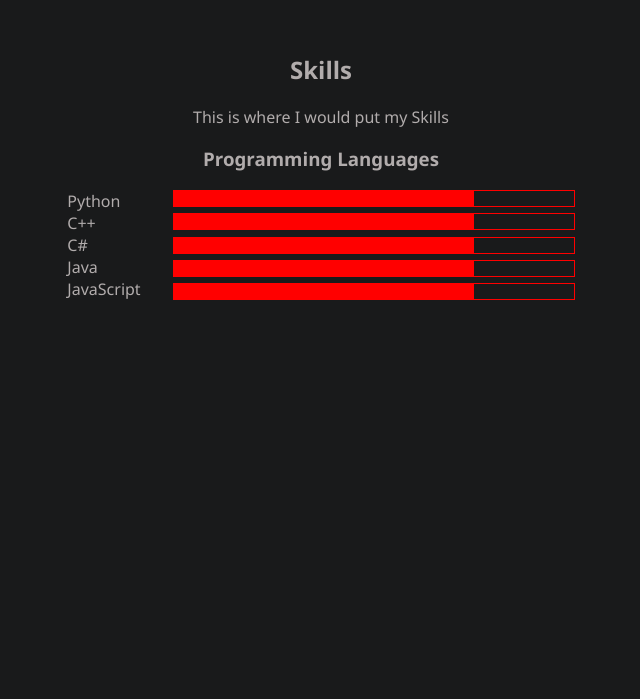
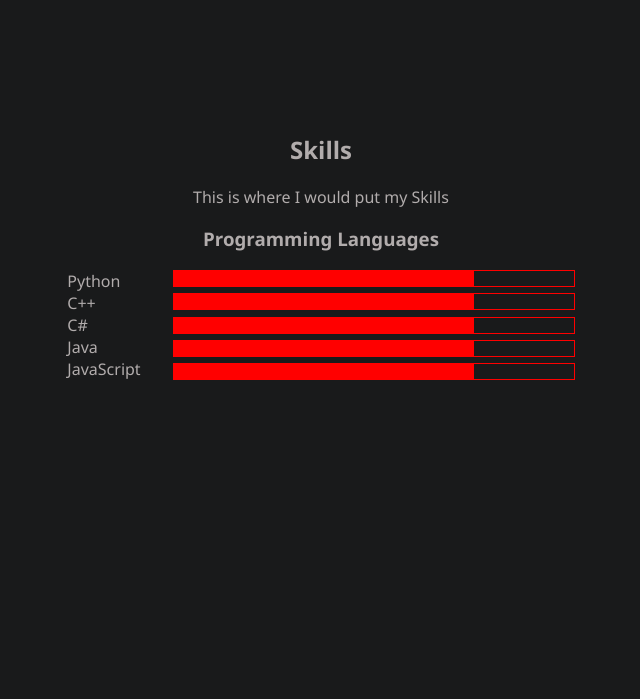
Before and after one commit to HenrygShen/Portfolio, a React (Create React App) app: page / in a window 1280 px wide. Shown: the part 801-1500 px from the top of the page, without its empty margins (319-959 px from the left). Built offline with nearby package versions, Linux system fonts and the light colour scheme.

Commit message:
Added scroll transition with fade in effect

```diff
--- a/src/App.tsx
+++ b/src/App.tsx
@@ -1,14 +1,14 @@
-import React, { useRef } from 'react';
+import React from 'react';
 import Header from './components/Header';
 import AboutSection from './containers/AboutSection/AboutSection';
 import SkillsSection from './containers/SkillsSection/SkillsSection';
 import './styles/App.scss';
 
 class App extends React.Component<any, any> {
-  private myRef: any;
+  private myRef: any
 
   constructor(props: any) {
-    super(props);
+    super(props)
     this.myRef = React.createRef()
   }
 
@@ -16,13 +16,49 @@ class App extends React.Component<any, any> {
     this.myRef.current.scrollIntoView();
   }
 
+  animateHTML() {
+    var elements: any
+    var windowHeight: number
+
+    function init() {
+      elements = document.querySelectorAll('.hidden')
+      windowHeight = window.innerHeight
+      addEventHandlers()
+      checkPosition()
+    }
+
+    function addEventHandlers() {
+      window.addEventListener('scroll', checkPosition)
+      window.addEventListener('resize', init)
+    }
+
+    function checkPosition() {
+      for (var i = 0; i < elements.length; i++) {
+        var positionFromTop = elements[i].getBoundingClientRect().top;
+
+        if (positionFromTop - windowHeight <= 0) {
+          elements[i].className = elements[i].className.replace('hidden', 'fade-in-element')
+        }
+      }
+    }
+
+    return{
+      init: init
+    }
+  }
+
+  componentDidMount() {
+    this.animateHTML().init();
+  }
+
   render() {
     return (
-      <div className="app-container">
+      <body className="app-container">
         <Header />
         <AboutSection executeScroll={this.executeScroll}/>
         <SkillsSection myRef={this.myRef}/>
-      </div>
+        <SkillsSection />
+      </body>
     )
   }
 }
--- a/src/containers/SkillsSection/SkillsSection.tsx
+++ b/src/containers/SkillsSection/SkillsSection.tsx
@@ -5,8 +5,8 @@ class SkillsSection extends React.Component<any, any> {
 
   render() {
     return (
-      <div className="skills-container">
-        <h2 ref={this.props.myRef}>Skills</h2>
+      <div className="skills-container hidden" ref={this.props.myRef}>
+        <h2>Skills</h2>
         <p>This is where I would put my Skills</p>
         <h3>Programming Languages</h3>
         <div className="languages-list-wrapper">
--- a/src/index.scss
+++ b/src/index.scss
@@ -15,6 +15,7 @@ body {
 }
 
 html {
+  scroll-behavior: smooth;
   background-color: #191a1b;
 }
 
--- a/src/styles/containers/AboutSection.scss
+++ b/src/styles/containers/AboutSection.scss
@@ -3,11 +3,11 @@
   font-size: 50px;
   padding: 0 0 0 3rem;
   flex-direction: column;
-  align-items: start;
+  align-items: flex-start;
   justify-content: center;
   height: 95vh;
 
   .about-link-wrapper {
-    margin-top: 5rem;
+    margin: 5rem 0 0 0;
   }
 }
--- a/src/styles/containers/SkillsSection.scss
+++ b/src/styles/containers/SkillsSection.scss
@@ -1,5 +1,6 @@
 .skills-container {
   height: 95vh;
+  padding-top: 5rem;
 
   .languages-list-wrapper {
     display: flex;
@@ -32,3 +33,16 @@
     }
   }
 }
+
+.hidden {
+  opacity: 0;
+}
+
+@keyframes fade-in {
+  from {opacity: 0; transform: scale(.7,.7)}
+  to {opacity: 1;}
+}
+
+.fade-in-element {
+animation: fade-in 1.4s;
+}
```
